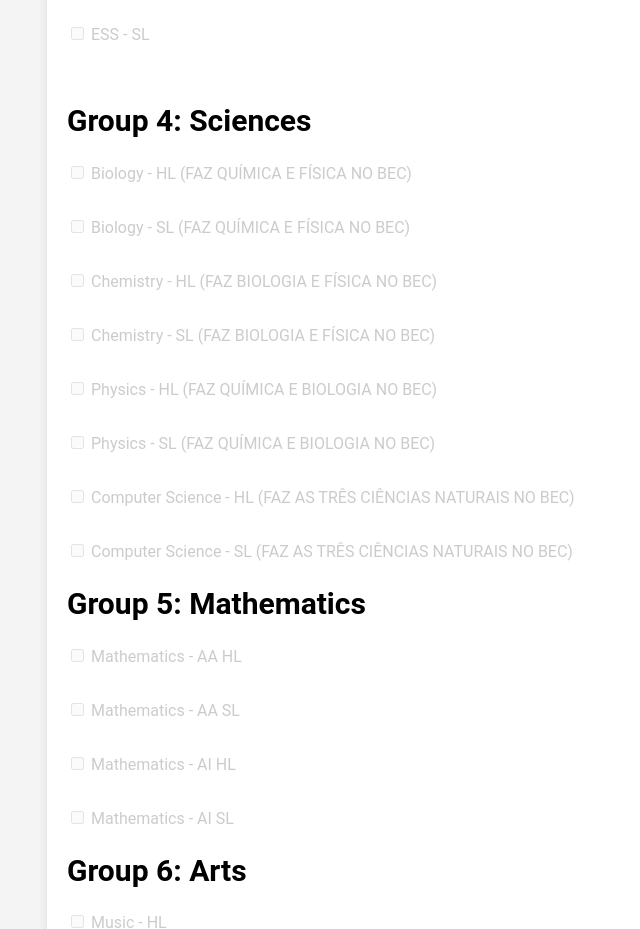
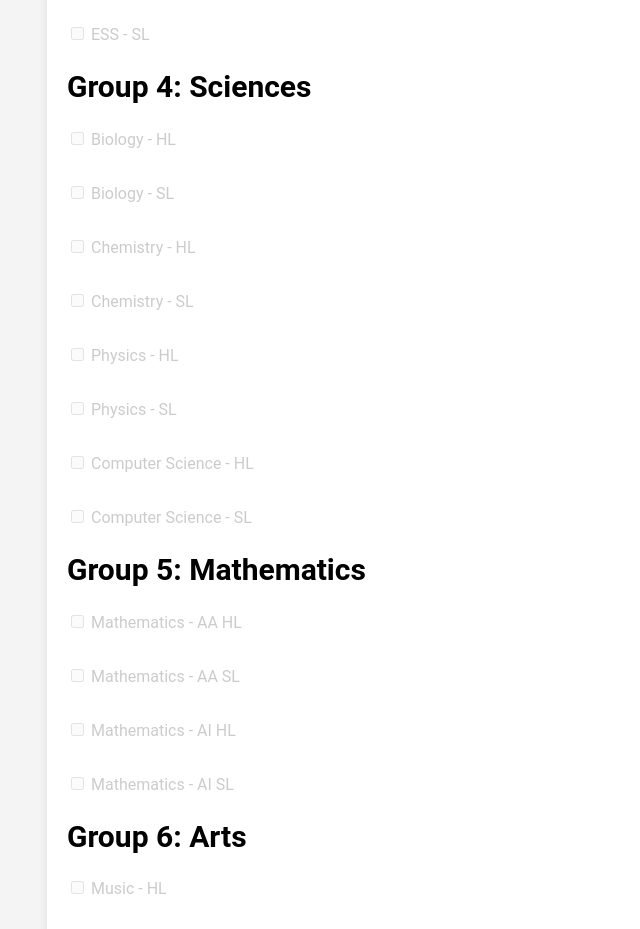
Before and after one commit to TBSCS0/IBPathways, a website: page index.html in a window 1280 px wide. Shown: the part 1280-2209 px from the top of the page, without its empty margins (123-763 px from the left). Drawn offline with Linux system fonts and the light colour scheme.

Commit message:
functional without comments

```diff
--- a/index.html
+++ b/index.html
@@ -38,19 +38,19 @@
         <label><input type="checkbox" name="individuos_sociedades" value="economy_hl"> Economia - HL </label><br>
         <label><input type="checkbox" name="individuos_sociedades" value="economy_sl"> Economia - SL </label><br>
         <label><input type="checkbox" name="individuos_sociedades" value="ess_hl"> ESS - HL</label><br>
-        <label><input type="checkbox" name="individuos_sociedades" value="ess_sl"> ESS - SL</label><br>
+        <label><input type="checkbox" name="individuos_sociedades" value="ess_sl"> ESS - SL</label>
     </div>
 
     <div class="group">
         <h2>Group 4: Sciences</h2>
-        <label><input type="checkbox" name="ciencias" value="biologia"> Biology - HL (FAZ QUÍMICA E FÍSICA NO BEC)</label><br>
-        <label><input type="checkbox" name="ciencias" value="biologia"> Biology - SL (FAZ QUÍMICA E FÍSICA NO BEC)</label><br>
-        <label><input type="checkbox" name="ciencias" value="quimica"> Chemistry - HL (FAZ BIOLOGIA E FÍSICA NO BEC)</label><br>
-        <label><input type="checkbox" name="ciencias" value="quimica"> Chemistry - SL (FAZ BIOLOGIA E FÍSICA NO BEC)</label><br>
-        <label><input type="checkbox" name="ciencias" value="fisica"> Physics - HL (FAZ QUÍMICA E BIOLOGIA NO BEC)</label><br>
-        <label><input type="checkbox" name="ciencias" value="fisica"> Physics - SL (FAZ QUÍMICA E BIOLOGIA NO BEC)</label><br>
-        <label><input type="checkbox" name="ciencias" value="computacao"> Computer Science - HL (FAZ AS TRÊS CIÊNCIAS NATURAIS NO BEC)</label><br>
-        <label><input type="checkbox" name="ciencias" value="computacao"> Computer Science - SL (FAZ AS TRÊS CIÊNCIAS NATURAIS NO BEC)</label>
+        <label><input type="checkbox" name="ciencias" value="biologia"> Biology - HL </label><br>
+        <label><input type="checkbox" name="ciencias" value="biologia"> Biology - SL </label><br>
+        <label><input type="checkbox" name="ciencias" value="quimica"> Chemistry - HL </label><br>
+        <label><input type="checkbox" name="ciencias" value="quimica"> Chemistry - SL </label><br>
+        <label><input type="checkbox" name="ciencias" value="fisica"> Physics - HL </label><br>
+        <label><input type="checkbox" name="ciencias" value="fisica"> Physics - SL </label><br>
+        <label><input type="checkbox" name="ciencias" value="computacao"> Computer Science - HL </label><br>
+        <label><input type="checkbox" name="ciencias" value="computacao"> Computer Science - SL </label>
     </div>
 
     <div class="group">
@@ -69,7 +69,7 @@
         <label><input type="checkbox" name="artes" value="teatro"> Theater - SL</label><br>
         <label><input type="checkbox" name="artes" value="arts_hl"> Arts - HL</label><br>
         <label><input type="checkbox" name="artes" value="arts_sl"> Arts - SL</label><br>
-        <label><input type="checkbox" name="artes" value="g6_none"> None </label><br>
+        <label><input type="checkbox" name="artes" value="g6_none"> None </label>
     </div>
 
     <button type="button" id="submitBtn">Send</button>
```
